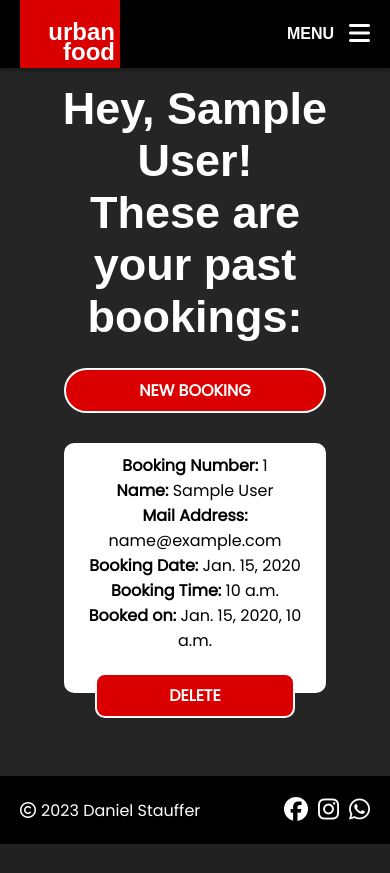
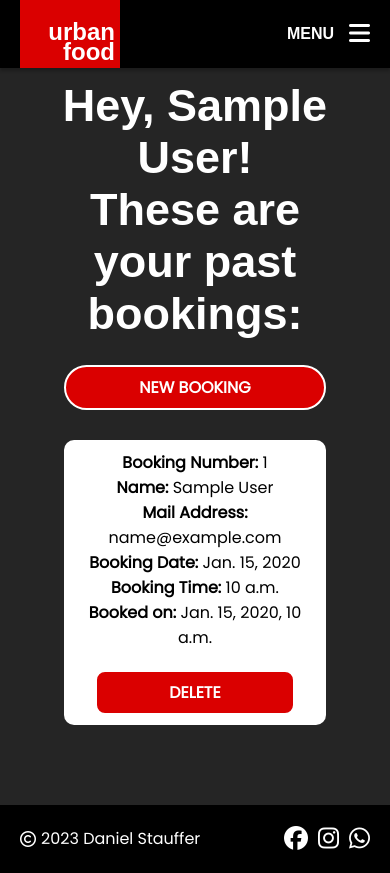
Before and after one commit to RebellionWebdesign/urban-food, a Django app: page /accounts/profile/bookings/ in a window 390 px wide. Before the commit the page ends 844 px from the top, so only its background shows below. Run offline with Django 3.2, Linux system fonts and the light colour scheme; a user stored in the database is signed in; tables that the repository leaves empty hold one stand-in row (values such as "Sample post"); some libraries are stand-ins or nearby versions; some web fonts are replaced.

Commit message:
Fix button position

```diff
--- a/static/css/styles.css
+++ b/static/css/styles.css
@@ -405,7 +405,7 @@ nav ul li a:hover {
 /* BOOKING STYLES */
 .booking-container {
     width: 30%;
-    height: 250px;
+    height: auto;
     background-color: var(--color-light);
     padding: 10px;
     border-radius: 10px;
@@ -1704,6 +1704,7 @@ label[for=id_email] {
     /* BOOKINGS */
     .booking-container {
         width: 75%;
+        height: auto;
     }
 
     footer {
```
